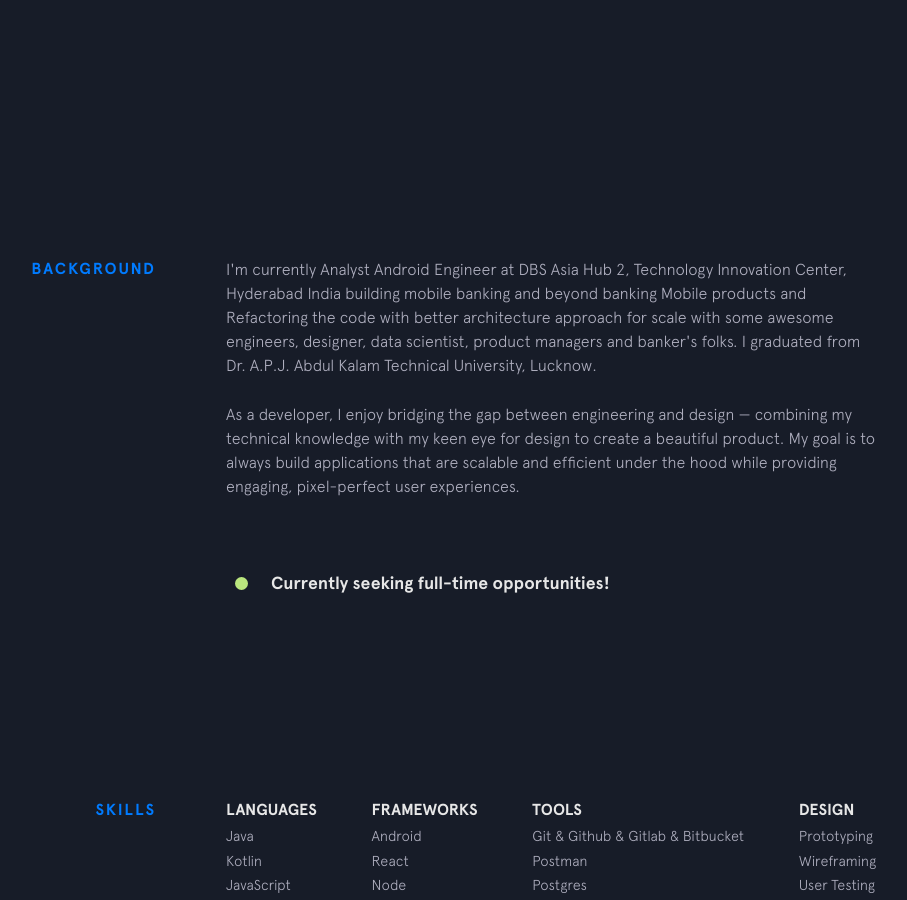
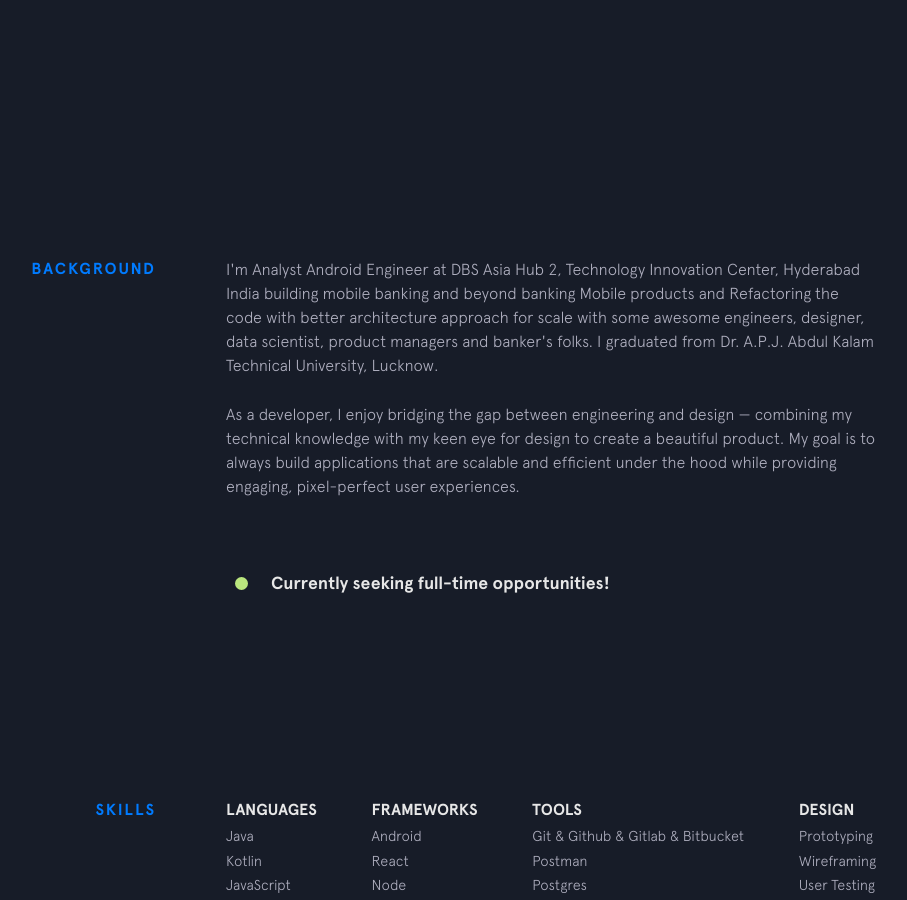
Before and after one commit to vishalecho/vishalecho.github.io, a Jekyll site: the page built from index.html, in a window 1280 px wide and 900 px high, scrolled down 743 px. Shown: the whole window, without its empty margins (224-1131 px from the left). Built offline with Jekyll 4.4.1, drawn with Linux system fonts in a browser that asks for light colours; nearby versions of some CDN libraries.

Commit message:
Update background.html
Updated bio

```diff
--- a/_includes/background.html
+++ b/_includes/background.html
@@ -2,7 +2,7 @@
   <div class="section__title">Background</div>
   <div class="section__content">
     <p>
-      I'm currently Analyst Android Engineer at DBS Asia Hub 2, Technology Innovation Center, Hyderabad India</a> building mobile banking and beyond banking Mobile products and Refactoring the code with better architecture approach for scale with some awesome engineers, designer, data scientist, product managers and banker's folks. I graduated from Dr. A.P.J. Abdul Kalam Technical University, Lucknow</a>.
+      I'm Analyst Android Engineer at DBS Asia Hub 2, Technology Innovation Center, Hyderabad India</a> building mobile banking and beyond banking Mobile products and Refactoring the code with better architecture approach for scale with some awesome engineers, designer, data scientist, product managers and banker's folks. I graduated from Dr. A.P.J. Abdul Kalam Technical University, Lucknow</a>.
     </p>
 
     <p>
```
